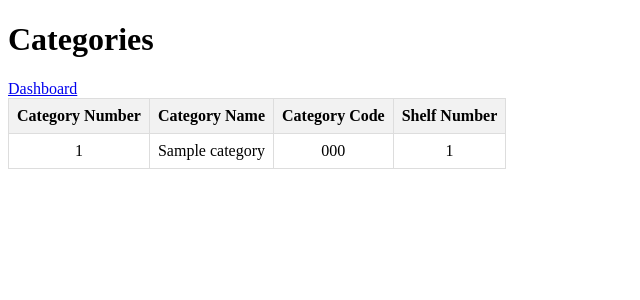
After one commit to erdemy885/libTrack, a Flask app: page /categories in a window 1280 px wide. The commit adds this page. Shown: the top 300 px of the page, without its empty margins (0-640 px from the left). Run offline with Flask 3, Linux system fonts and the light colour scheme; a user stored in the database is signed in; tables that the repository leaves empty hold one stand-in row (values such as "Sample post").

Commit message:
create route to view all categories

```diff
--- a/app/routes/main.py
+++ b/app/routes/main.py
@@ -24,6 +24,12 @@ def scanner():
 def dashboard():
     return render_template('dashboard.html', name=current_user.username)
 
+@main.route('/categories')
+@login_required
+def view_categories():
+    categories = Category.query.filter_by(user_id=current_user.id).all()
+    return render_template('allcategories.html', categories=categories)
+
 @main.route('/newcategory', methods=['GET', 'POST'])
 @login_required
 def create_category():
--- /dev/null
+++ b/app/templates/allcategories.html
@@ -0,0 +1,41 @@
+{% extends 'base.html' %}
+
+{% block head %}
+<title>All Categories</title>
+<style>
+    table {
+        border-collapse: collapse;
+    }
+
+    th, td {
+        padding: 8px;
+        text-align: center;
+        border: 1px solid #ddd;
+    }
+
+    th {
+        background-color: #f2f2f2;
+    }
+</style>
+{% endblock %}
+
+{% block body %}
+<h1>Categories</h1>
+<div><a href="{{ url_for('main.dashboard') }}">Dashboard</a></div>
+<table>
+    <tr>
+        <th>Category Number</th>
+        <th>Category Name</th>
+        <th>Category Code</th>
+        <th>Shelf Number</th>
+    </tr>
+    {% for row in categories %}
+        <tr>
+            <td>{{ row.num }}</td>
+            <td>{{ row.name }}</td>
+            <td>{{ row.code }}</td>
+            <td>{{ row.shelf }}</td>
+        </tr>
+    {% endfor %}
+</table>
+{% endblock %}
```
Also changed, not shown: app/templates/dashboard.html (+13 -4 lines).
